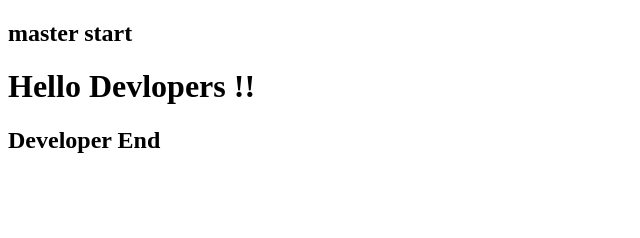
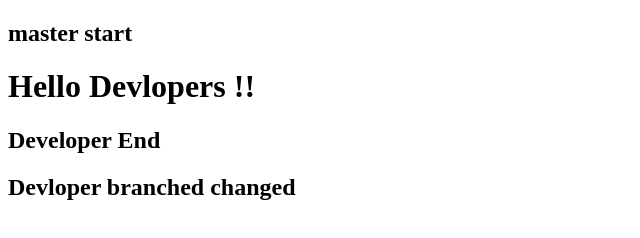
Before and after one commit to Abhirit86/git-examples, a plain HTML site: page index.html in a window 1280 px wide. Shown: the whole page, without its empty margins (0-640 px from the left). Drawn offline with Linux system fonts and the light colour scheme.

Commit message:
dev branch changed

```diff
--- a/index.html
+++ b/index.html
@@ -10,5 +10,6 @@
     <h1>Hello Devlopers !!</h1>
 
     <h2>Developer End</h2>
+    <h2>Devloper branched changed</h2>
   </body>
 </html>
```
